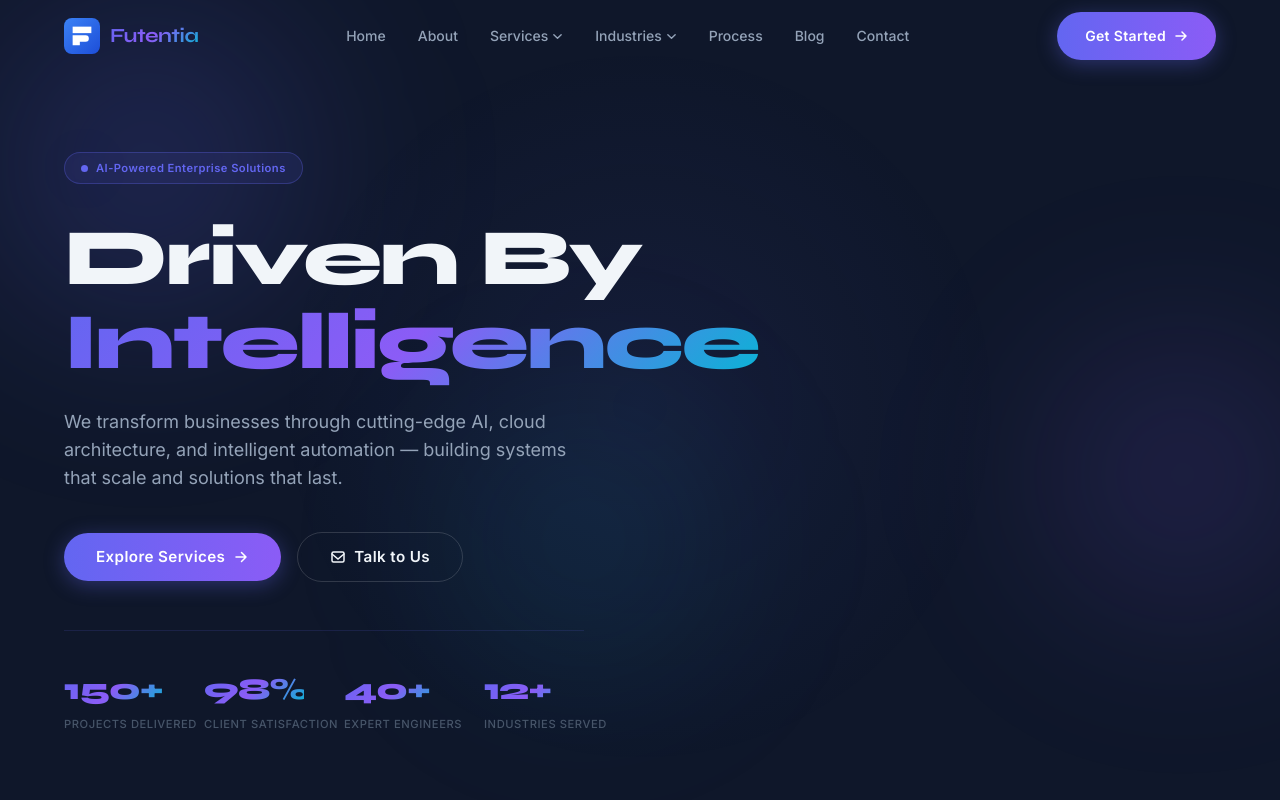
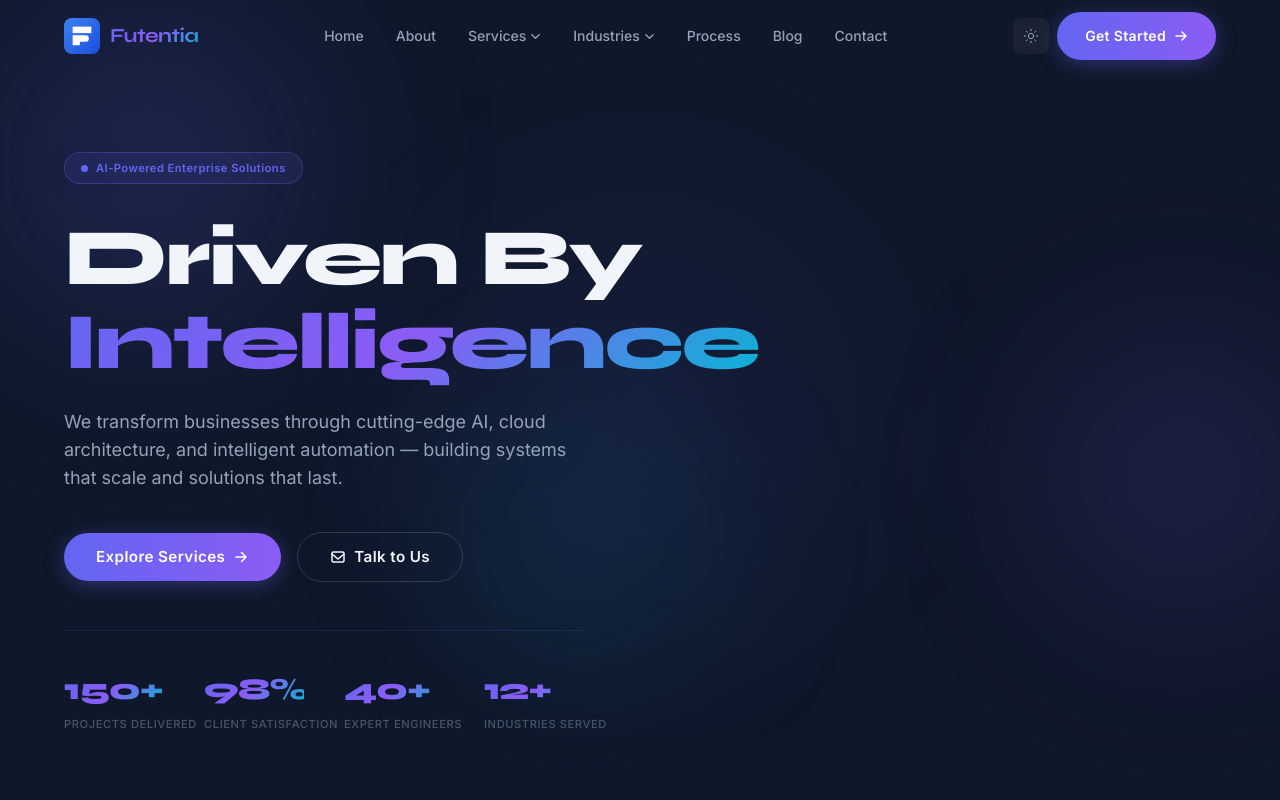
Before and after one commit to chaityabelani/Flutentia, a React (Vite) app: page / in a window 1280 px wide. Shown: the top 800 px of the page. Built offline with nearby package versions, Linux system fonts and the light colour scheme.

Commit message:
feat: implement responsive Navbar component with light/dark mode support and global CSS theme variables.

```diff
--- a/src/components/Navbar.jsx
+++ b/src/components/Navbar.jsx
@@ -36,15 +36,25 @@ const Logo = () => (
 )
 
 export default function Navbar() {
-  const [scrolled, setScrolled]         = useState(false)
-  const [mobileOpen, setMobileOpen]     = useState(false)
+  const [scrolled, setScrolled]             = useState(false)
+  const [mobileOpen, setMobileOpen]         = useState(false)
   const [activeDropdown, setActiveDropdown] = useState(null)
+  const [theme, setTheme]                   = useState(() => localStorage.getItem('theme') || 'dark')
 
   useEffect(() => {
     const onScroll = () => setScrolled(window.scrollY > 20)
     window.addEventListener('scroll', onScroll)
     return () => window.removeEventListener('scroll', onScroll)
   }, [])
+
+  useEffect(() => {
+    const html = document.documentElement
+    if (theme === 'light') html.classList.add('light')
+    else html.classList.remove('light')
+    localStorage.setItem('theme', theme)
+  }, [theme])
+
+  const toggleTheme = () => setTheme(t => t === 'dark' ? 'light' : 'dark')
 
   return (
     <nav className={`fixed top-0 inset-x-0 z-50 h-[72px] transition-all duration-250
@@ -93,8 +103,29 @@ export default function Navbar() {
           ))}
         </ul>
 
-        {/* CTA */}
-        <div className="hidden lg:block ml-auto flex-shrink-0">
+        {/* Theme toggle + CTA */}
+        <div className="hidden lg:flex items-center gap-2 ml-auto flex-shrink-0">
+          <button
+            onClick={toggleTheme}
+            aria-label="Toggle theme"
+            className="w-9 h-9 flex items-center justify-center rounded-lg
+                       bg-white/5 border border-white/8 text-slate-400
+                       transition-all duration-150 hover:bg-accent-primary/10
+                       hover:border-accent-primary/30 hover:text-accent-primary"
+          >
+            {theme === 'dark' ? (
+              /* Sun */
+              <svg width="16" height="16" viewBox="0 0 24 24" fill="none" stroke="currentColor" strokeWidth="1.5" strokeLinecap="round">
+                <circle cx="12" cy="12" r="4"/>
+                <path d="M12 2v2M12 20v2M4.93 4.93l1.41 1.41M17.66 17.66l1.41 1.41M2 12h2M20 12h2M4.93 19.07l1.41-1.41M17.66 6.34l1.41-1.41"/>
+              </svg>
+            ) : (
+              /* Moon */
+              <svg width="15" height="15" viewBox="0 0 24 24" fill="none" stroke="currentColor" strokeWidth="1.5" strokeLinecap="round">
+                <path d="M21 12.79A9 9 0 1111.21 3 7 7 0 0021 12.79z"/>
+              </svg>
+            )}
+          </button>
           <a href="#contact" className="btn-primary">
             <span>Get Started</span>
             <svg width="14" height="14" viewBox="0 0 14 14" fill="none">
@@ -130,7 +161,20 @@ export default function Navbar() {
               {link.label}
             </a>
           ))}
-          <a href="#contact" className="btn-primary mt-3 justify-center">Get Started</a>
+          <div className="flex items-center justify-between mt-2">
+            <button
+              onClick={toggleTheme}
+              className="flex items-center gap-2 px-3.5 py-3 text-sm font-medium text-slate-400
+                         rounded-lg transition-all duration-150 hover:text-slate-100 hover:bg-accent-primary/8"
+            >
+              {theme === 'dark' ? (
+                <><svg width="15" height="15" viewBox="0 0 24 24" fill="none" stroke="currentColor" strokeWidth="1.5" strokeLinecap="round"><circle cx="12" cy="12" r="4"/><path d="M12 2v2M12 20v2M4.93 4.93l1.41 1.41M17.66 17.66l1.41 1.41M2 12h2M20 12h2M4.93 19.07l1.41-1.41M17.66 6.34l1.41-1.41"/></svg>Light Mode</>
+              ) : (
+                <><svg width="14" height="14" viewBox="0 0 24 24" fill="none" stroke="currentColor" strokeWidth="1.5" strokeLinecap="round"><path d="M21 12.79A9 9 0 1111.21 3 7 7 0 0021 12.79z"/></svg>Dark Mode</>
+              )}
+            </button>
+            <a href="#contact" className="btn-primary justify-center" onClick={() => setMobileOpen(false)}>Get Started</a>
+          </div>
         </div>
       )}
     </nav>
--- a/src/index.css
+++ b/src/index.css
@@ -3,6 +3,50 @@
 @tailwind utilities;
 
 /* ── Google Fonts are loaded in index.html ── */
+
+/* ── Theme Variables ── */
+:root {
+  --bg-primary:   #0f172a;
+  --bg-secondary: #1e293b;
+  --bg-card:      #27354d;
+}
+
+html.light {
+  --bg-primary:   #f5f4f0;
+  --bg-secondary: #eceae5;
+  --bg-card:      #ffffff;
+}
+
+/* Light mode: text overrides */
+html.light .text-slate-100 { color: #0f172a !important; }
+html.light .text-slate-400 { color: #475569 !important; }
+html.light .text-slate-600 { color: #64748b !important; }
+html.light .text-slate-700 { color: #334155 !important; }
+
+/* Light mode: card / gradient-card backgrounds */
+html.light .bg-gradient-card {
+  background-image: linear-gradient(145deg, rgba(255,255,255,0.9), rgba(236,234,229,0.5)) !important;
+}
+html.light .glass-card {
+  background-image: linear-gradient(145deg, rgba(255,255,255,0.95), rgba(240,239,235,0.6)) !important;
+  box-shadow: 0 4px 20px rgba(0,0,0,0.06);
+}
+html.light .glass-card:hover {
+  box-shadow: 0 20px 40px rgba(99,102,241,0.10);
+}
+
+/* Light mode: white-opacity borders/backgrounds */
+html.light .border-white\/15 { border-color: rgba(0,0,0,0.12) !important; }
+html.light .border-white\/8  { border-color: rgba(0,0,0,0.08) !important; }
+html.light .bg-white\/5      { background-color: rgba(0,0,0,0.03) !important; }
+
+/* Light mode: form inputs */
+html.light .form-input {
+  background-color: rgba(0,0,0,0.03);
+  border-color: rgba(0,0,0,0.12);
+  color: #0f172a;
+}
+html.light .form-input::placeholder { color: #94a3b8; }
 
 /* ── Base resets ── */
 @layer base {
--- a/tailwind.config.js
+++ b/tailwind.config.js
@@ -16,9 +16,9 @@ export default {
     extend: {
       colors: {
         bg: {
-          primary:   '#0f172a',
-          secondary: '#1e293b',
-          card:      '#27354d',
+          primary:   'var(--bg-primary)',
+          secondary: 'var(--bg-secondary)',
+          card:      'var(--bg-card)',
         },
         accent: {
           primary:   '#6366f1',
```
